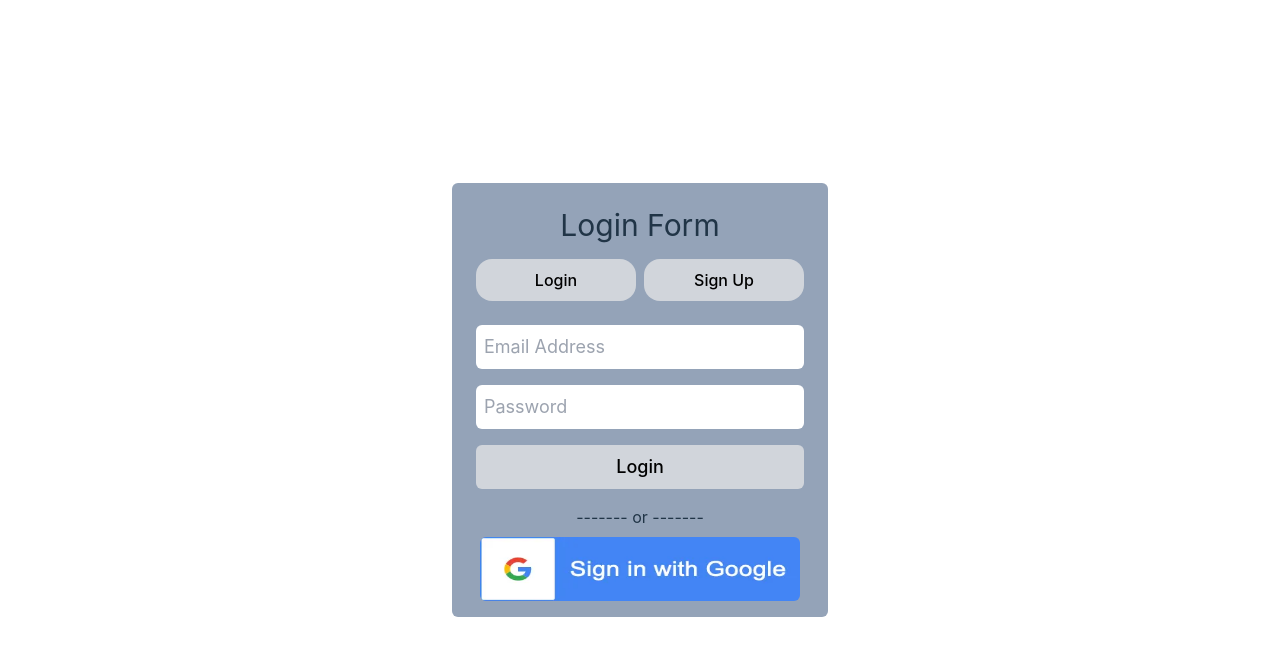
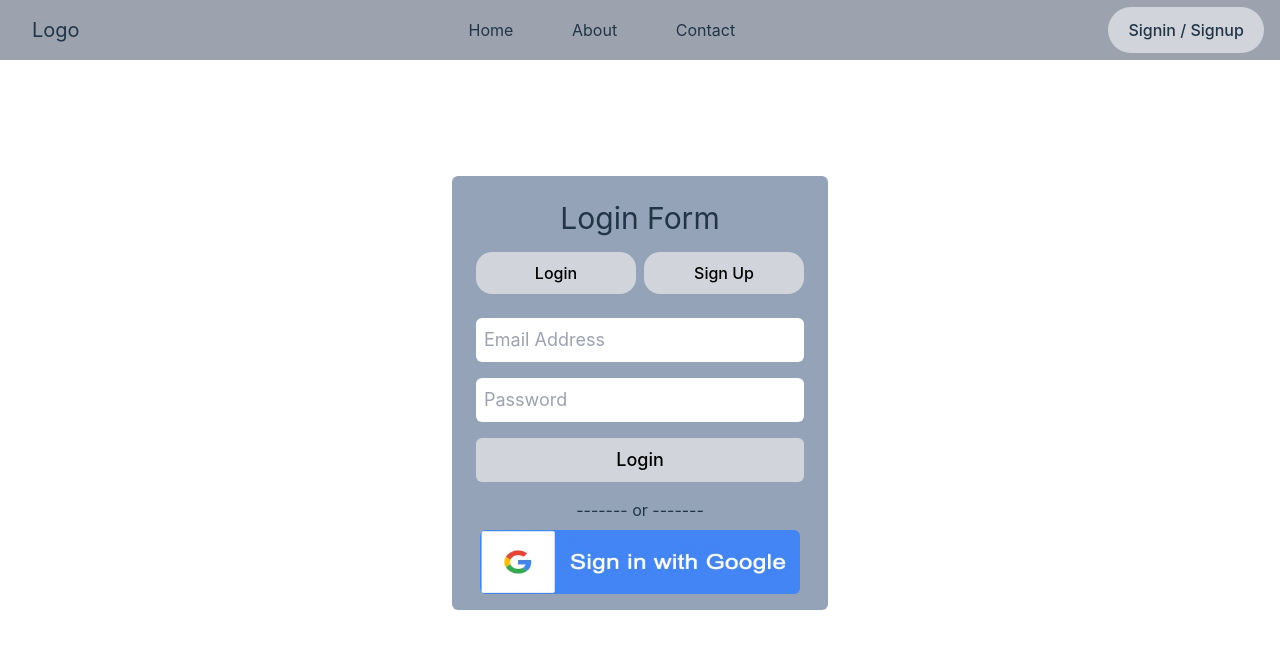
Before and after one commit to Enayat789/koca-kne, a React (Vite) app: page / in a window 1280 px wide. Shown: the top 656 px of the page. Built offline with nearby package versions, Linux system fonts and the light colour scheme; no server answers.

Commit message:
Navbar added and some changes in UI

```diff
--- a/src/App.css
+++ b/src/App.css
@@ -1,4 +1,3 @@
-
 #root {
   max-width: 1280px;
   margin: 0 auto;
--- a/src/App.jsx
+++ b/src/App.jsx
@@ -1,78 +1,24 @@
-import "./App.css";
+// import "./App.css";
 import Home from "./Components/Home";
 import { Routes, Route, BrowserRouter } from "react-router-dom";
 // import Login from "./Components/Login";
-import GoogleLogin from "./Components/GoogleLogin";
 import Login from "./Components/Login";
 import SignUp from "./Components/SignUp";
-
-// import { useState, useEffect } from "react";
-// import { auth } from "./firebase/firebase";
-// import {
-//   GoogleAuthProvider,
-//   signInWithPopup,
-//   onAuthStateChanged,
-// } from "firebase/auth";
+import Profile from "./Components/Profile";
+import Navbar from "./Components/ui/Navbar";
 
 export default function App() {
-  // const [user, setUser] = useState(null);
-
-  // useEffect(() => {
-  //   const unsubscribe = onAuthStateChanged(auth, (user) => {
-  //     if (user) {
-  //       setUser(user);
-  //     } else {
-  //       setUser(null);
-  //     }
-  //   });
-
-  //   return () => unsubscribe();
-  // }, []);
-
-  // const googleLogin = () => {
-  //   const provider = new GoogleAuthProvider();
-  //   signInWithPopup(auth, provider)
-  //     .then((result) => {
-  //       setUser(result.user);
-  //     })
-  //     .catch((error) => {
-  //       console.error("Error during login: ", error);
-  //     });
-  // };
-
-  // const googleLogout = () => {
-  //   auth
-  //     .signOut()
-  //     .then(() => {
-  //       setUser(null);
-  //     })
-  //     .catch((error) => {
-  //       console.error("Error during logout: ", error);
-  //     });
-  // };
-
   return (
     <>
       <BrowserRouter>
+        <Navbar />
         <Routes>
           <Route path="/" element={<Home />} />
-          <Route path="/userProfile" element={<GoogleLogin />} />
+          <Route path="/userProfile" element={<Profile />} />
           <Route path="/logIn" element={<Login />} />
           <Route path="/signUp" element={<SignUp />} />
         </Routes>
       </BrowserRouter>
-
-      {/* {!user ? (
-        <button onClick={googleLogin}>Continue With Google</button>
-      ) : (
-        <div className=" bg-gray-400 size-72 flex flex-col justify-evenly items-center rounded-lg">
-          <h2 className=" text-2xl">User Details</h2>
-          <img src={user.photoURL} alt="User Avatar" />
-          <p>Name: {user.displayName}</p>
-          <p>Email: {user.email}</p>
-          <button onClick={googleLogout}>Logout</button>
-        </div>
-      )} */}
     </>
   );
 }
--- a/src/Components/GoogleLogin.jsx
+++ /dev/null
@@ -1,57 +0,0 @@
-import React from "react";
-import { useState, useEffect } from "react";
-import { Link } from "react-router-dom";
-import { auth } from "../firebase/firebase";
-import { onAuthStateChanged } from "firebase/auth";
-import GloginBtn from "./GloginBtn";
-
-export default function GoogleLogin() {
-  const [user, setUser] = useState(null);
-
-  useEffect(() => {
-    const unsubscribe = onAuthStateChanged(auth, (user) => {
-      if (user) {
-        setUser(user);
-      } else {
-        setUser(null);
-      }
-    });
-
-    return () => unsubscribe();
-  }, []);
-
-  console.log(user);
-
-  const googleLogout = () => {
-    auth
-      .signOut()
-      .then(() => {
-        setUser(null);
-      })
-      .catch((error) => {
-        console.error("Error during logout: ", error);
-      });
-  };
-
-  return (
-    <>
-      {!user ? (
-        <div className="  flex flex-col gap-4">
-          {/* ******* GoogleLogin button compnt ******8 */}
-          <GloginBtn setUser={setUser} />
-          <Link to="/">
-            <button className=" w-full bg-gray-300">Go to Home</button>
-          </Link>
-        </div>
-      ) : (
-        <div className=" bg-gray-400 size-72 flex flex-col justify-evenly items-center rounded-lg">
-          <h2 className=" text-2xl">User Details</h2>
-          <img src={user.photoURL ||"https://imgs.search.brave.com/ese4Otz9fZj_SIrJ1e_76oRSVVyE4DssQozYi9JW8tc/rs:fit:500:0:0:0/g:ce/aHR0cHM6Ly9jZG40/Lmljb25maW5kZXIu/Y29tL2RhdGEvaWNv/bnMvbWFuLTYvNDgv/bWFuLTAzLTEyOC5w/bmc"} alt="User Avatar" />
-          <p>Name: {user.displayName}</p>
-          <p>Email: {user.email}</p>
-          <button onClick={googleLogout}>Logout</button>
-        </div>
-      )}
-    </>
-  );
-}
--- a/src/Components/Home.jsx
+++ b/src/Components/Home.jsx
@@ -1,28 +1,11 @@
 import React, { useState } from "react";
 import Login from "./Login";
 import { Link } from "react-router-dom";
-// import { auth } from "../firebase/firebase";
-// import {
-//   GoogleAuthProvider,
-//   signInWithPopup,
-//   onAuthStateChanged,
-// } from "firebase/auth";
 import SignUp from "./SignUp";
 import GloginBtn from "./GloginBtn";
 
 export default function Home() {
   const [showLogin, setShowLogin] = useState(true);
-
-  // const googleLogin = () => {
-  //   const provider = new GoogleAuthProvider();
-  //   signInWithPopup(auth, provider);
-  //   // .then((result) => {
-  //   //   setUser(result.user);
-  //   // })
-  //   // .catch((error) => {
-  //   //   console.error("Error during login: ", error);
-  //   // });
-  // };
 
   const toLogIn = () => {
     setShowLogin(true);
@@ -32,8 +15,8 @@ export default function Home() {
   };
 
   return (
-    <div className="w-full h-[100vh] flex justify-center items-center">
-      <div className=" bg-slate-400 w-full size-auto p-4 gap-2 flex flex-col justify-start items-center rounded-md">
+    <div className="w-[100vw] h-5/6 flex justify-center items-center">
+      <div className=" bg-slate-400 w-min h-auto p-4 gap-2 flex flex-col justify-start items-center rounded-md">
         <div className=" w-full h-max p-2 flex flex-col justify-between items-center gap-4">
           <h2 className=" text-blue-black text-3xl ">Login Form</h2>
 
--- a/src/Components/Login.jsx
+++ b/src/Components/Login.jsx
@@ -24,7 +24,6 @@ export default function Login() {
       if (userCredentials.user.providerData[0]) {
         navigate("/userProfile");
       }
-      // Navigate("/userProfile");
     } catch (error) {
       console.log(error);
     }
--- a/src/Components/Profile.jsx
+++ b/src/Components/Profile.jsx
@@ -1,61 +1,85 @@
-// import React, { useEffect, useState } from "react";
-// import { auth, db } from "../firebase/firebase";
-// import { doc, getDoc } from "firebase/firestore";
+import React from "react";
+import { useState, useEffect } from "react";
+import { Link } from "react-router-dom";
+import { auth } from "../firebase/firebase";
+import { onAuthStateChanged } from "firebase/auth";
+import GloginBtn from "./GloginBtn";
 
-// function Profile() {
-//   const [userDetails, setUserDetails] = useState(null);
-//   const fetchUserData = async () => {
-//     auth.onAuthStateChanged(async (user) => {
-//       console.log(user);
+export default function Profile() {
+  const [user, setUser] = useState(null);
 
-//       const docRef = doc(db, "Users", user.uid);
-//       const docSnap = await getDoc(docRef);
-//       if (docSnap.exists()) {
-//         setUserDetails(docSnap.data());
-//         console.log(docSnap.data());
-//       } else {
-//         console.log("User is not logged in");
-//       }
-//     });
-//   };
-//   useEffect(() => {
-//     fetchUserData();
-//   }, []);
+  useEffect(() => {
+    const unsubscribe = onAuthStateChanged(auth, (user) => {
+      if (user) {
+        setUser(user);
+      } else {
+        setUser(null);
+      }
+    });
 
-//   async function handleLogout() {
-//     try {
-//       await auth.signOut();
-//       window.location.href = "/login";
-//       console.log("User logged out successfully!");
-//     } catch (error) {
-//       console.error("Error logging out:", error.message);
-//     }
-//   }
-//   return (
-//     <div>
-//       {userDetails ? (
-//         <>
-//           <div style={{ display: "flex", justifyContent: "center" }}>
-//             <img
-//               src={userDetails.photo}
-//               width={"40%"}
-//               style={{ borderRadius: "50%" }}
-//             />
-//           </div>
-//           <h3>Welcome {userDetails.firstName}</h3>
-//           <div>
-//             <p>Email: {userDetails.email}</p>
-//             <p>First Name: {userDetails.firstName}</p>
-//             {/* <p>Last Name: {userDetails.lastName}</p> */}
-//           </div>
-//           <button className="btn btn-primary" onClick={handleLogout}>
-//             Logout
-//           </button>
-//         </>
-//       ) : (
-//         <p>Loading...</p>
-//       )}
-//     </div>
-//   );
-// }
-// export default Profile;
+    return () => unsubscribe();
+  }, []);
+
+  const googleLogout = () => {
+    auth
+      .signOut()
+      .then(() => {
+        setUser(null);
+      })
+      .catch((error) => {
+        console.error("Error during logout: ", error);
+      });
+  };
+
+  return (
+    <>
+      {/* {!user ? (
+        <div className="  flex flex-col gap-4">
+          <GloginBtn setUser={setUser} />
+          <Link to="/">
+            <button className=" w-full bg-gray-300">Go to Home</button>
+          </Link>
+        </div>
+      ) : (
+        <div className=" bg-gray-400 size-72 flex flex-col justify-evenly items-center rounded-lg">
+          <h2 className=" text-2xl">User Details</h2>
+          <img
+            src={
+              user.photoURL ||
+              "https://imgs.search.brave.com/ese4Otz9fZj_SIrJ1e_76oRSVVyE4DssQozYi9JW8tc/rs:fit:500:0:0:0/g:ce/aHR0cHM6Ly9jZG40/Lmljb25maW5kZXIu/Y29tL2RhdGEvaWNv/bnMvbWFuLTYvNDgv/bWFuLTAzLTEyOC5w/bmc"
+            }
+            alt="User Avatar"
+          />
+          <p>Name: {user.displayName}</p>
+          <p>Email: {user.email}</p>
+          <Link to={"/"}>
+            <button onClick={googleLogout}>Logout</button>
+          </Link>
+        </div>
+      )} */}
+
+      {user && (
+        <div className=" m-auto w-full h-5/6 flex justify-center items-center">
+          <div className="bg-gray-400 size-96 m-auto flex flex-col justify-evenly items-center rounded-lg">
+            <h2 className=" text-2xl">User Details</h2>
+            <img
+              className=" w-2/4 rounded-full"
+              src={
+                user.photoURL ||
+                "https://img.freepik.com/premium-vector/student-avatar-illustration-user-profile-icon-youth-avatar_118339-4395.jpg"
+              }
+              alt="User Avatar"
+            />
+            <p>Name: {user.displayName}</p>
+            <p>Email: {user.email}</p>
+            <Link to={"/"}>
+              <button className=" w-72" onClick={googleLogout}>
+                Logout
+              </button>
+            </Link>
+          </div>
+        </div>
+      )}
+    </>
+  );
+}
--- /dev/null
+++ b/src/Components/ui/Navbar.jsx
@@ -0,0 +1,17 @@
+import React from "react";
+
+export default function Navbar() {
+  return (
+    <div className="flex flex-row flex-wrap w-[100vw] bg-gray-400 px-4 justify-between items-center sticky top-0">
+      <div className=" text-xl p-4">Logo</div>
+      <div className="flex flex-row w-1/3 p-4 list-none justify-evenly items-center">
+        <li className=" cursor-pointer  hover:text-gray-400">Home</li>
+        <li className=" cursor-pointer  hover:text-gray-400">About</li>
+        <li className=" cursor-pointer  hover:text-gray-400">Contact</li>
+      </div>
+      <div>
+        <button className=" bg-gray-300 rounded-full">Signin / Signup</button>
+      </div>
+    </div>
+  );
+}
--- a/src/index.css
+++ b/src/index.css
@@ -32,7 +32,7 @@ a:hover {
 body {
   margin: 0;
   display: flex;
-  place-items: center;
+  /* place-items: center; */
   min-width: 320px;
   min-height: 100vh;
 }
```
Also changed, not shown: src/Components/profle.jsx (added, +61 -0 lines), src/Components/ui/Loader.jsx (added).
